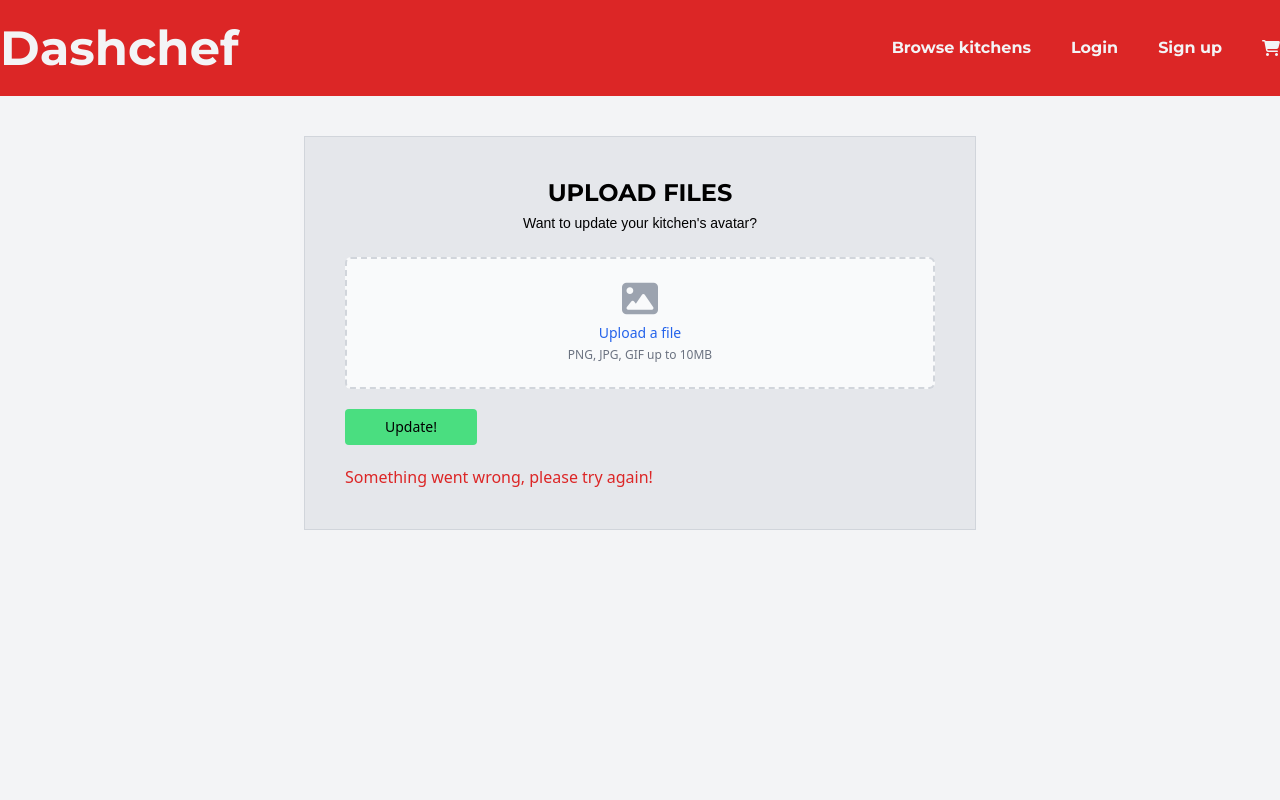
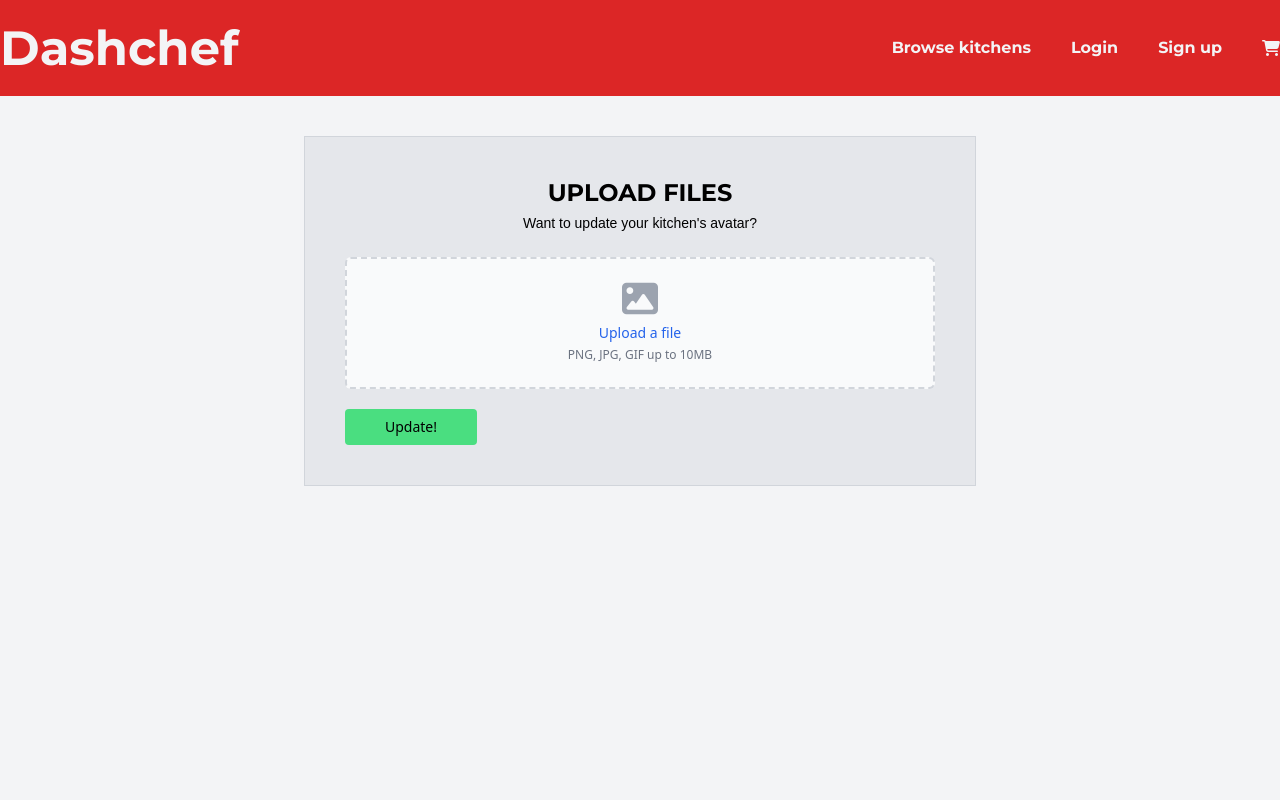
Before and after one commit to peterphan20/dashchef, a React (Vite) app: page /edit/menu-item-image/1 in a window 1280 px wide. Shown: the top 800 px of the page. Built offline with nearby package versions, Linux system fonts and the light colour scheme; a web font is replaced by a local one.

Commit message:
fix: error handling for updating menu item image only shows if request fails

```diff
--- a/src/pages/ImageUploadMenuItem.jsx
+++ b/src/pages/ImageUploadMenuItem.jsx
@@ -7,7 +7,7 @@ import ButtonProfileDesktop from "../atoms/ButtonProfileDesktop";
 const ImageUploadMenuItem = () => {
 	const [selectedFile, setSelectedFile] = useState();
 	const [fileIsSelected, setFileIsSelected] = useState(false);
-	const [authResponse, setAuthResponse] = useState(null);
+	const [authResponse, setAuthResponse] = useState(true);
 	const user = useSelector((state) => state.userReducer);
 	const { menuItemID } = useParams();
 	const navigateTo = useNavigate();
@@ -78,7 +78,7 @@ const ImageUploadMenuItem = () => {
 					className="col-span-2 place-self-start bg-green-400 "
 					clickHandler={handleItemImageUpdate}
 				/>
-				{!authResponse ? (
+				{authResponse === false ? (
 					<span className="col-span-6 place-self-start text-red-600 mt-5">
 						Something went wrong, please try again!
 					</span>
```
